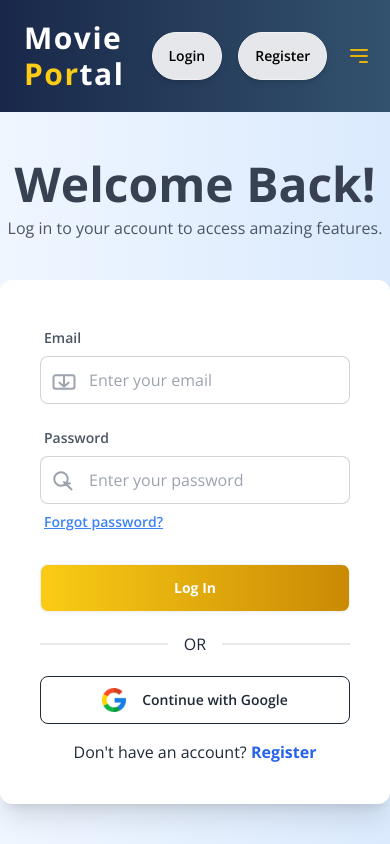
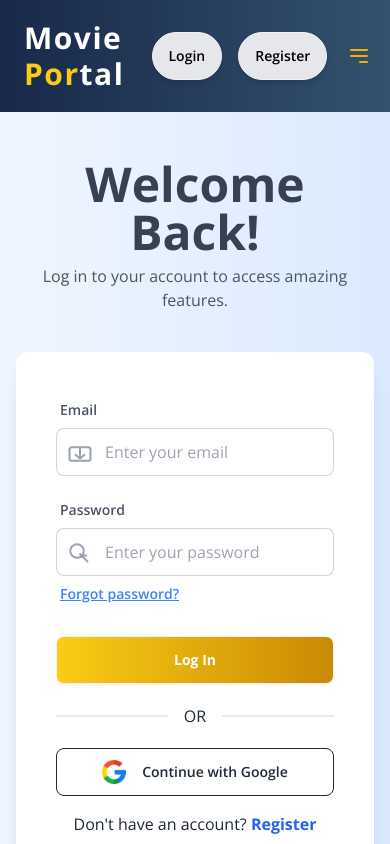
Before and after one commit to SantanuBanik-Phy/movie-portal-project, a React (Vite) app: page /auth/login in a window 390 px wide. Shown: the top 844 px of the page. Built offline with nearby package versions, Linux system fonts and the light colour scheme; no server answers.

Commit message:
responsiveness change in log in and register page and fix for small device responsiveness

```diff
--- a/src/components/Login.jsx
+++ b/src/components/Login.jsx
@@ -48,7 +48,7 @@ const Login = () => {
   return (
     <div className="min-h-screen bg-gradient-to-r from-blue-50 to-blue-100 dark:from-gray-800 dark:to-gray-900">
       <ToastContainer position="top-center" />
-      <div className="flex flex-col justify-center items-center py-12">
+      <div className="flex flex-col justify-center items-center py-12 mx-4">
         <div className="text-center mb-10">
           <h1 className="text-5xl font-bold text-gray-700 dark:text-white">
             Welcome Back!
@@ -57,7 +57,7 @@ const Login = () => {
             Log in to your account to access amazing features.
           </p>
         </div>
-        <div className="card w-full rounded-xl max-w-xl shadow-xl bg-white dark:bg-gray-800  p-10">
+        <div className="card w-full rounded-xl max-w-xl shadow-xl bg-white dark:bg-gray-800  p-10 ">
           <form onSubmit={handleLogin}>
             {/* Email Field */}
             <div className="form-control mb-4">
--- a/src/components/Register.jsx
+++ b/src/components/Register.jsx
@@ -74,16 +74,16 @@ const Register = () => {
   };
 
   return (
-    <div className="min-h-screen  bg-gradient-to-br from-gray-100 to-blue-200 dark:from-gray-800 dark:to-gray-900 flex items-center justify-center">
+    <div className="min-h-screen   bg-gradient-to-br from-gray-100 to-blue-200 dark:from-gray-800 dark:to-gray-900 flex items-center justify-center">
       <ToastContainer position="top-center" />
-      <div className="w-full max-w-2xl px-6 m-12 ">
+      <div className="w-full  md:max-w-2xl md:px-6 my-12 mx-4 ">
         <div className="text-center mb-8">
           <h1 className="text-4xl md:text-5xl font-bold text-gray-800 dark:text-gray-200">
             Register Now!
           </h1>
         </div>
-        <div className="card bg-white dark:bg-gray-800 shadow-xl rounded-xl">
-          <form onSubmit={handleRegister} className="card-body">
+        <div className="card bg-white dark:bg-gray-800 shadow-xl rounded-xl ">
+          <form onSubmit={handleRegister} className="card-body ">
             {/* Name Field */}
             <div className="form-control mb-4">
               <label className="label">
```
